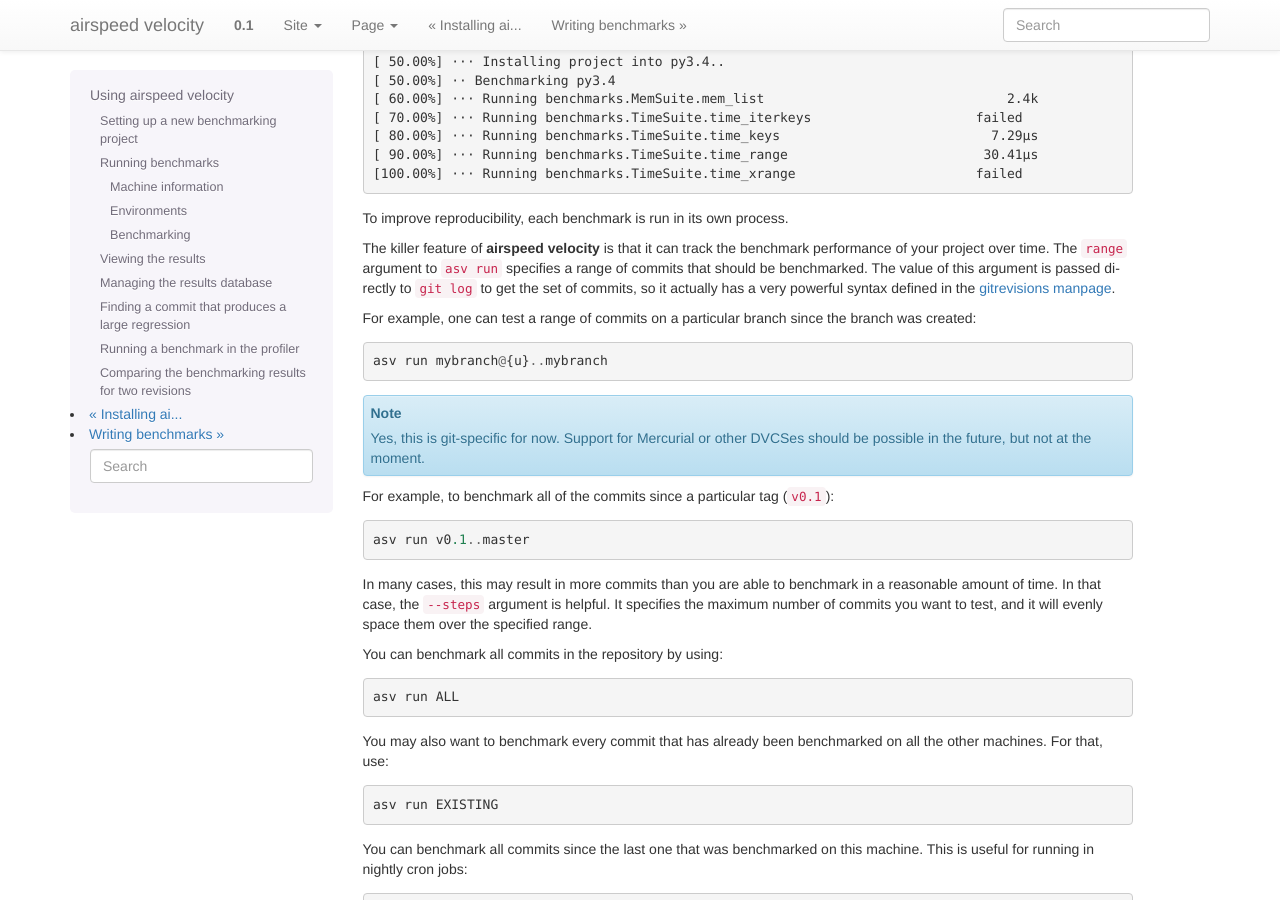
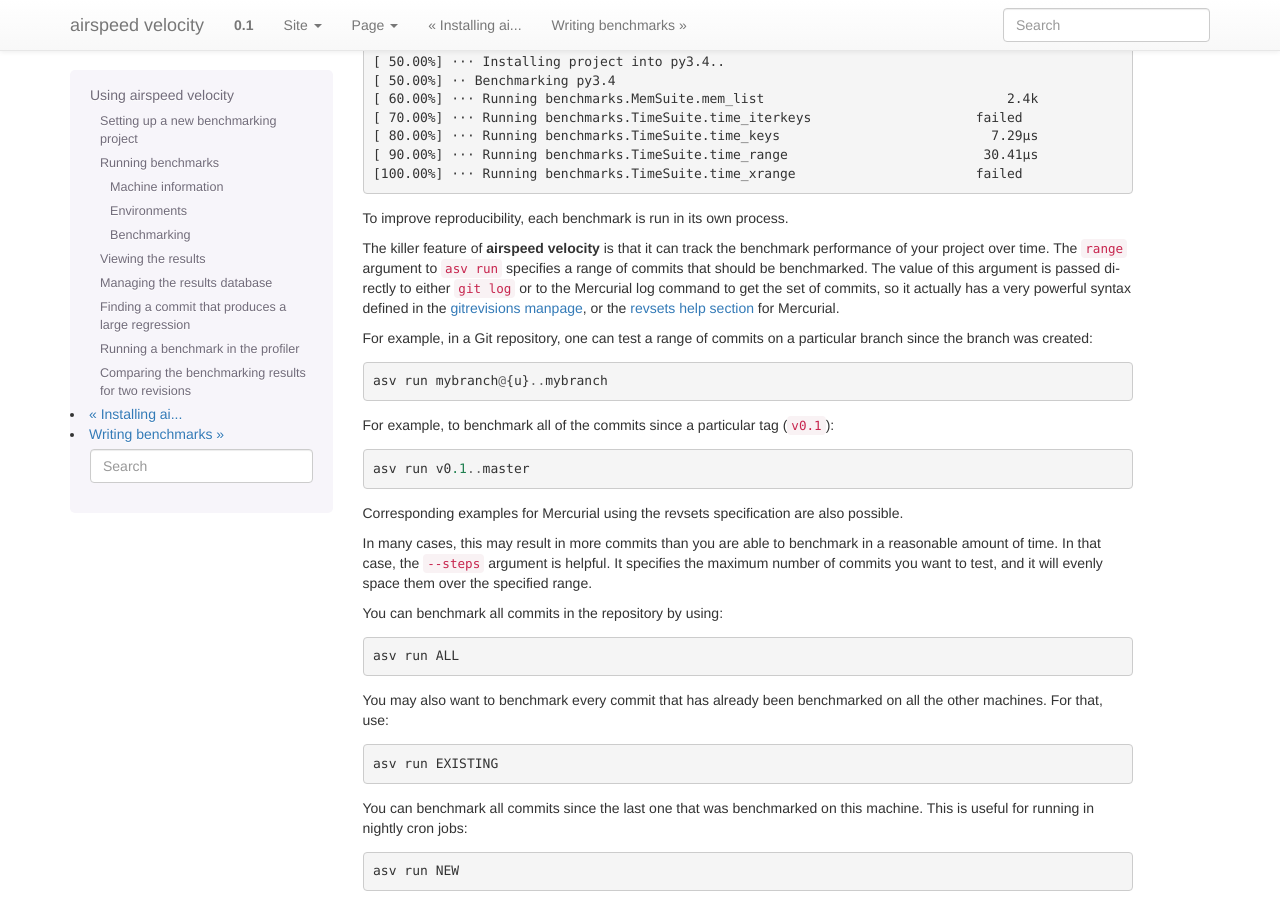
Before and after one commit to airspeed-velocity/asv, a Sphinx documentation site: the page built from docs/source/using.rst, in a window 1280 px wide and 900 px high, scrolled down 3407 px. Built offline with Sphinx 7.4.7, drawn with Linux system fonts in a browser that asks for light colours.

Commit message:
Adding some notes about Mercurial.

```diff
--- a/docs/source/using.rst
+++ b/docs/source/using.rst
@@ -243,25 +243,24 @@
 The killer feature of **airspeed velocity** is that it can track the
 benchmark performance of your project over time.  The ``range``
 argument to ``asv run`` specifies a range of commits that should be
-benchmarked.  The value of this argument is passed directly to ``git
-log`` to get the set of commits, so it actually has a very powerful
-syntax defined in the `gitrevisions manpage
-<https://www.kernel.org/pub/software/scm/git/docs/gitrevisions.html>`__.
+benchmarked.  The value of this argument is passed directly to either ``git
+log`` or to the Mercurial log command to get the set of commits, so it actually
+has a very powerful syntax defined in the `gitrevisions manpage
+<https://www.kernel.org/pub/software/scm/git/docs/gitrevisions.html>`__, or the
+`revsets help section <http://www.selenic.com/hg/help/revsets>`_ for Mercurial.
 
-For example, one can test a range of commits on a particular branch
-since the branch was created::
+For example, in a Git repository, one can test a range of commits on a
+particular branch since the branch was created::
 
         asv run mybranch@{u}..mybranch
-
-.. note::
-
-    Yes, this is git-specific for now.  Support for Mercurial or other
-    DVCSes should be possible in the future, but not at the moment.
 
 For example, to benchmark all of the commits since a particular tag
 (``v0.1``)::
 
     asv run v0.1..master
+
+Corresponding examples for Mercurial using the revsets specification are also
+possible.
 
 In many cases, this may result in more commits than you are able to
 benchmark in a reasonable amount of time.  In that case, the
```
Also changed, not shown: docs/source/asv.conf.json.rst (+6 -2 lines).
